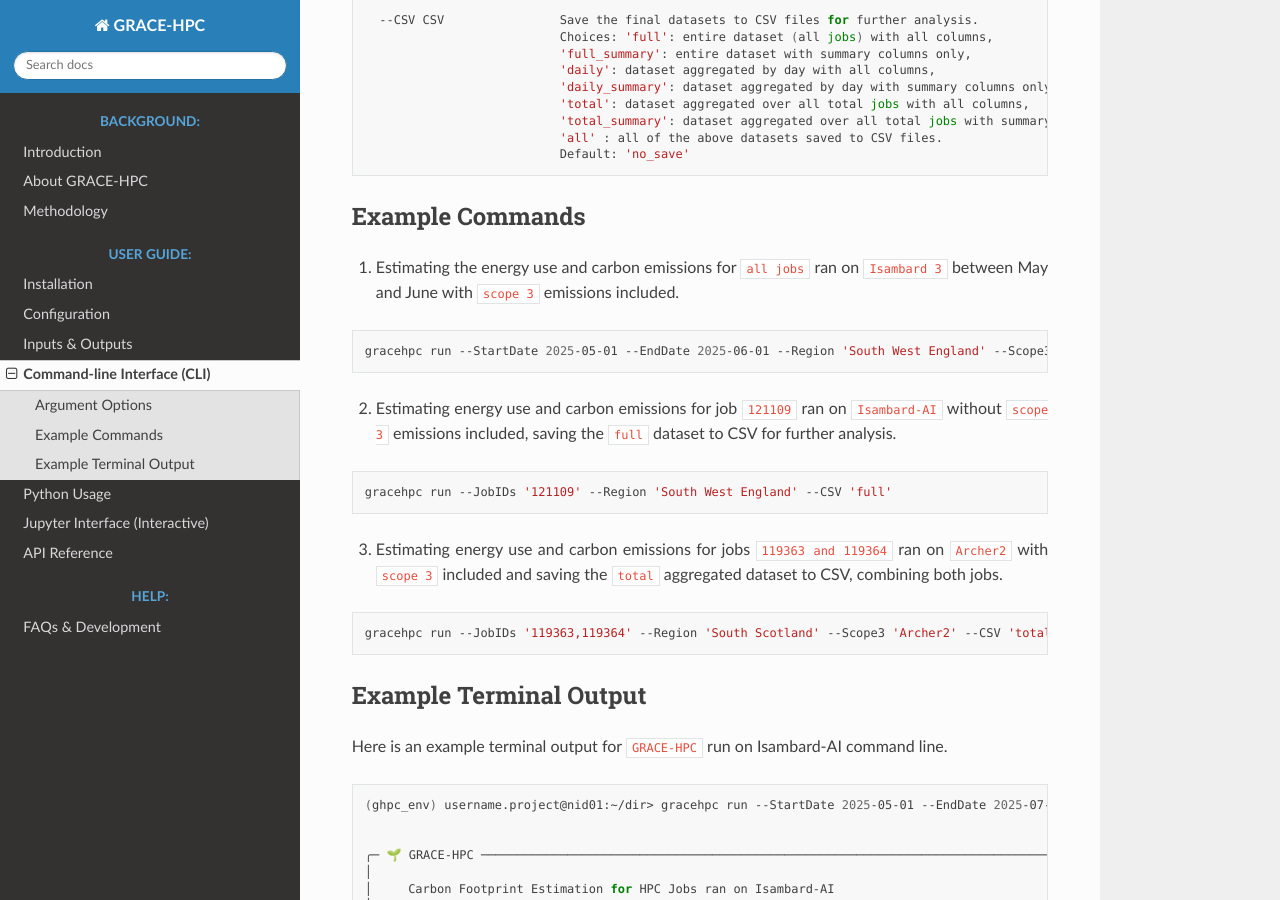
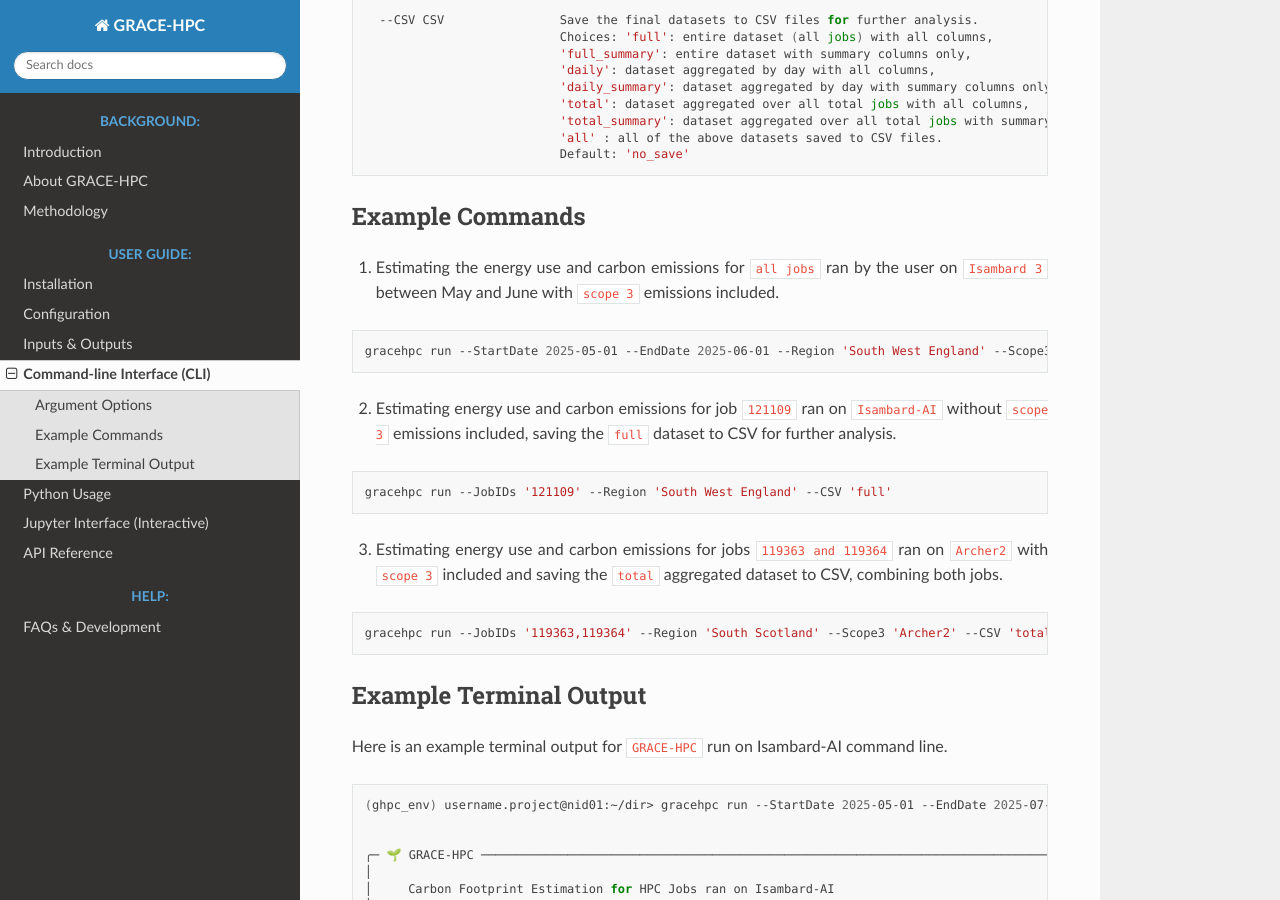
Before and after one commit to Elliot-Ayliffe/GRACE-HPC, a Sphinx documentation site: the page built from docs/cli.md, in a window 1280 px wide and 900 px high, scrolled down 971 px. Built offline with Sphinx 7.4.7 and the Read the Docs theme 3.1.0, drawn with Linux system fonts in a browser that asks for light colours.

Commit message:
Update cli.md

````diff
--- a/docs/cli.md
+++ b/docs/cli.md
@@ -53,7 +53,7 @@
 
 ## Example Commands
 
-1. Estimating the energy use and carbon emissions for `all jobs` ran on `Isambard 3` between May and June with `scope 3` emissions included.
+1. Estimating the energy use and carbon emissions for `all jobs` ran by the user on `Isambard 3` between May and June with `scope 3` emissions included.
 
 ```bash
 gracehpc run --StartDate 2025-05-01 --EndDate 2025-06-01 --Region 'South West England' --Scope3 'Isambard3'
````
